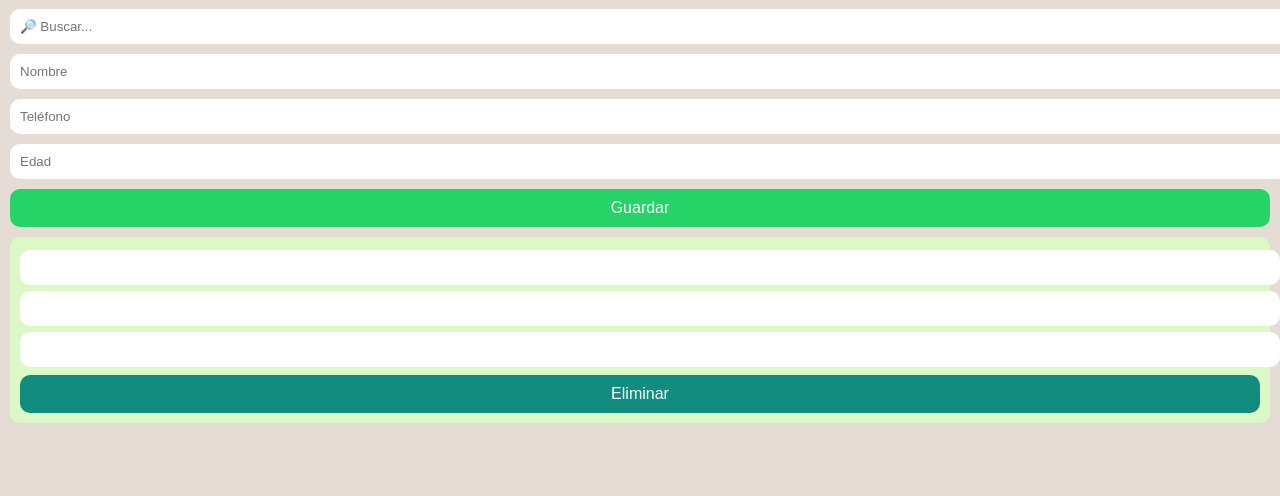
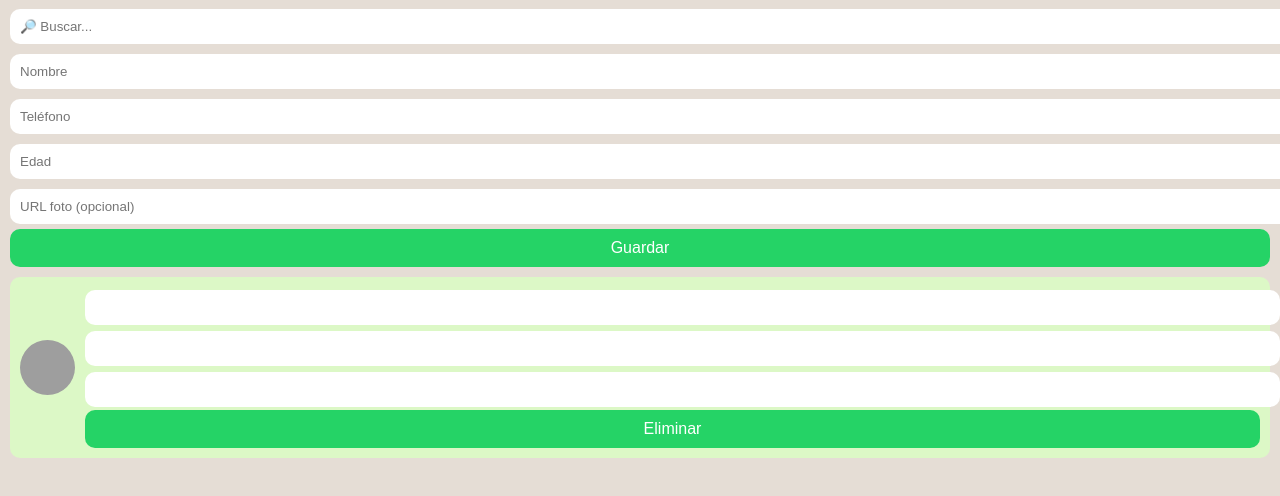
Before and after one commit to pamelapolastri2/Agenda-Clientes2, a plain HTML site: page index.html in a window 1280 px wide. Both pictures are taken after a click on the button "Guardar". Shown: the part 60-556 px from the top of the page. Drawn offline with Linux system fonts and the light colour scheme; grey boxes are pictures that could not be loaded.

Commit message:
Update index.html

```diff
--- a/index.html
+++ b/index.html
@@ -2,7 +2,7 @@
 <html>
 <head>
 <meta charset="UTF-8">
-<title>Agenda de Clientes</title>
+<title>Agenda Pro</title>
 
 <style>
 body {
@@ -39,7 +39,6 @@ button {
     border-radius: 10px;
     color: white;
     font-size: 16px;
-    margin-top: 5px;
 }
 
 .search {
@@ -47,20 +46,28 @@ button {
 }
 
 .cliente {
+    display: flex;
+    gap: 10px;
     background: #dcf8c6;
     padding: 10px;
     margin: 10px 0;
     border-radius: 10px;
+    align-items: center;
 }
 
-.cliente input {
-    margin: 3px 0;
-    background: white;
+.cliente img {
+    width: 55px;
+    height: 55px;
+    border-radius: 50%;
+    object-fit: cover;
 }
 
-.delete {
-    background: #128C7E;
-    margin-top: 5px;
+.info {
+    flex: 1;
+}
+
+.info input {
+    margin: 3px 0;
 }
 </style>
 </head>
@@ -76,6 +83,7 @@ button {
 <input id="nombre" placeholder="Nombre">
 <input id="telefono" placeholder="Teléfono">
 <input id="edad" placeholder="Edad">
+<input id="foto" placeholder="URL foto (opcional)">
 
 <button onclick="agregar()">Guardar</button>
 
@@ -94,13 +102,17 @@ function agregar() {
     clientes.push({
         nombre: nombre.value,
         telefono: telefono.value,
-        edad: edad.value
+        edad: edad.value,
+        foto: foto.value || "https://i.imgur.com/6VBx3io.png"
     });
 
     guardar();
+
     nombre.value = "";
     telefono.value = "";
     edad.value = "";
+    foto.value = "";
+
     mostrar();
 }
 
@@ -110,7 +122,7 @@ function eliminar(i) {
     mostrar();
 }
 
-function editarCampo(i, campo, valor) {
+function editar(i, campo, valor) {
     clientes[i][campo] = valor;
     guardar();
 }
@@ -127,16 +139,20 @@ function mostrar() {
 
         lista.innerHTML += `
         <div class="cliente">
-            <input value="${c.nombre}"
-                onchange="editarCampo(${i}, 'nombre', this.value)">
+            <img src="${c.foto}">
 
-            <input value="${c.telefono}"
-                onchange="editarCampo(${i}, 'telefono', this.value)">
+            <div class="info">
+                <input value="${c.nombre}"
+                    onchange="editar(${i}, 'nombre', this.value)">
 
-            <input value="${c.edad}"
-                onchange="editarCampo(${i}, 'edad', this.value)">
+                <input value="${c.telefono}"
+                    onchange="editar(${i}, 'telefono', this.value)">
 
-            <button class="delete" onclick="eliminar(${i})">Eliminar</button>
+                <input value="${c.edad}"
+                    onchange="editar(${i}, 'edad', this.value)">
+
+                <button onclick="eliminar(${i})">Eliminar</button>
+            </div>
         </div>
         `;
     });
```
